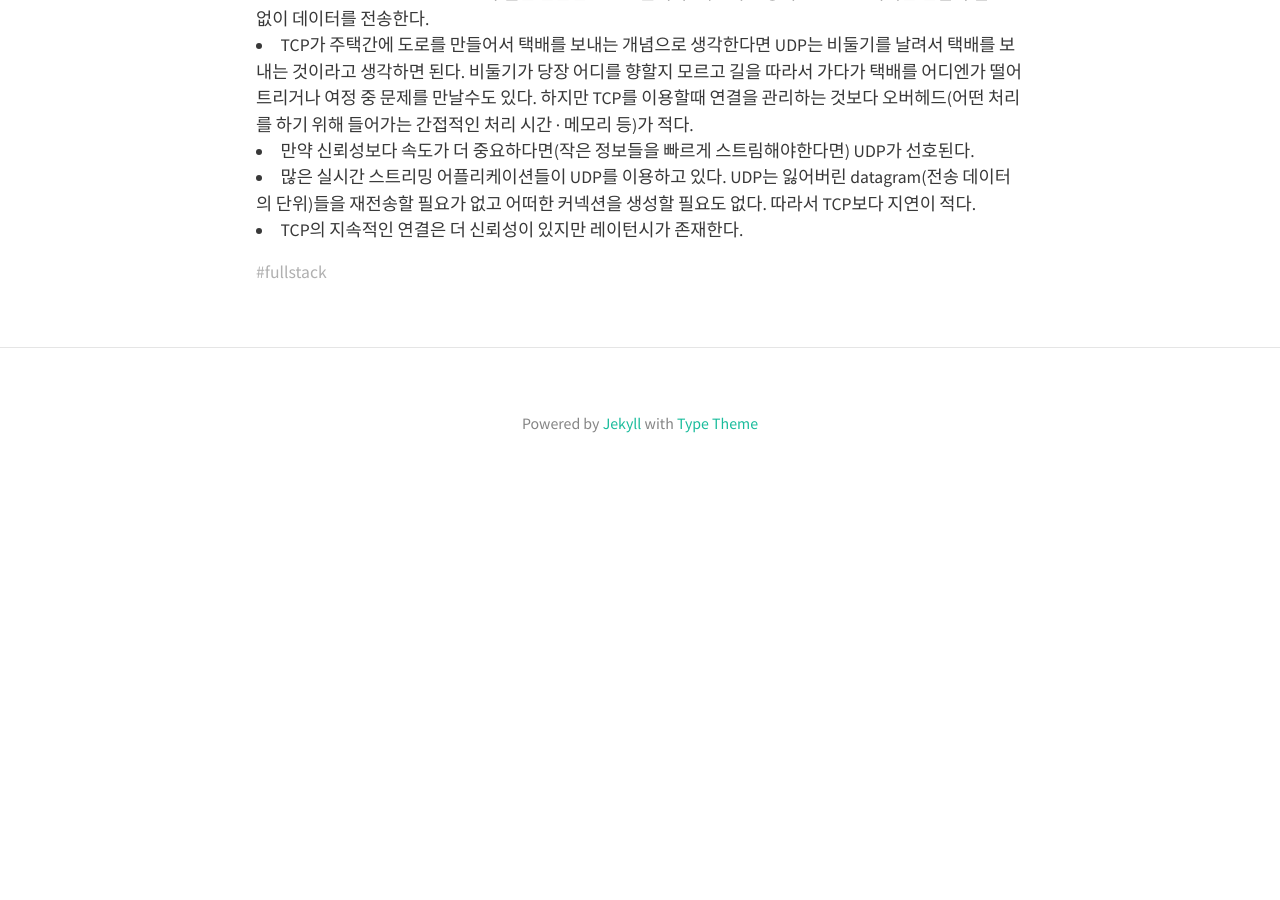
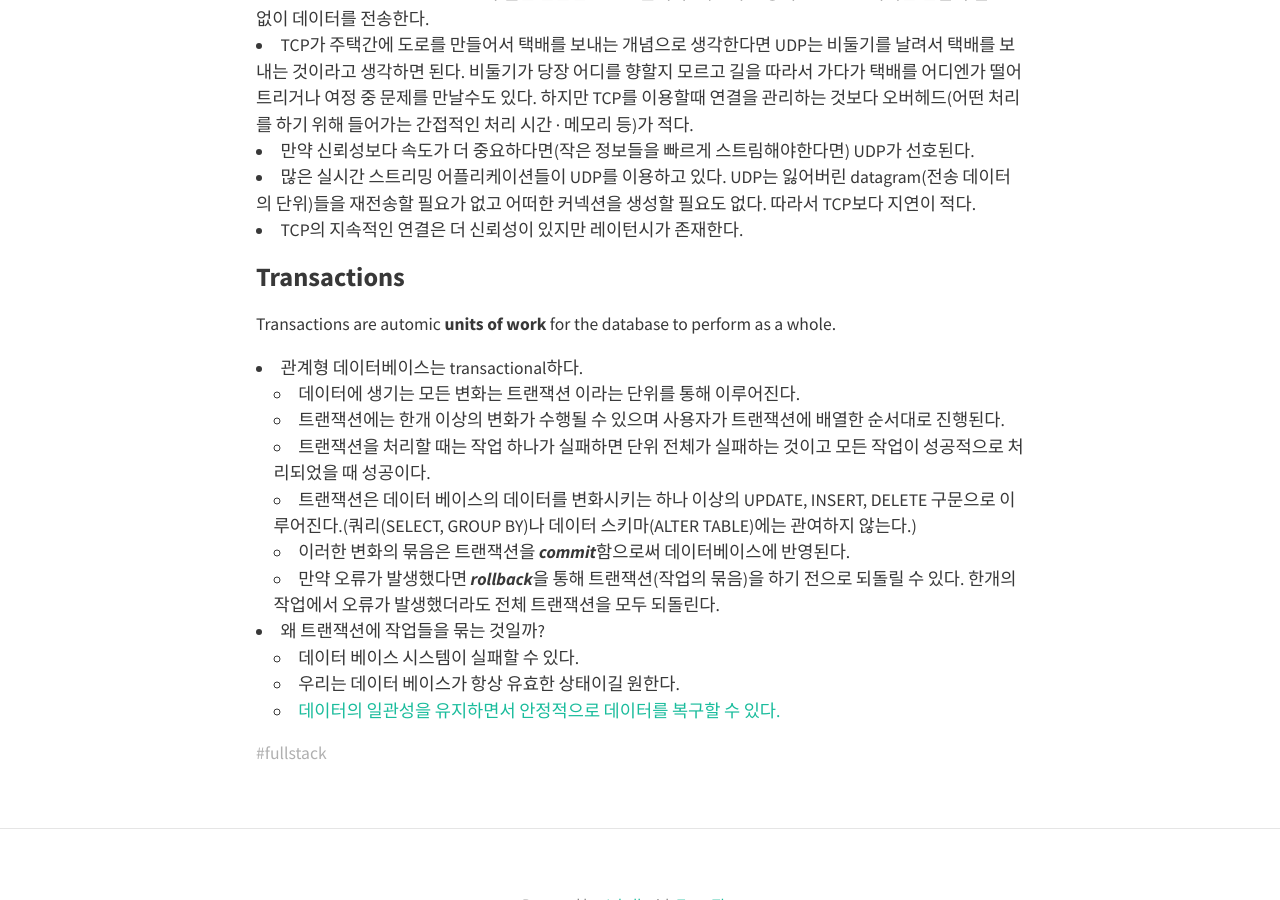
Before and after one commit to HyunlangBan/hyunlangban.github.io, a Jekyll site: the page built from _posts/2019-12-23-fullstack-1.md, in a window 1280 px wide and 900 px high, scrolled down 3196 px. Built offline with Jekyll 4.4.1, drawn with Linux system fonts in a browser that asks for light colours; nearby versions of some CDN libraries; before the commit the page ends 3696 px from its top, so only the background shows below that.

Commit message:
Update 2019-12-23-fullstack-1.md

```diff
--- a/_posts/2019-12-23-fullstack-1.md
+++ b/_posts/2019-12-23-fullstack-1.md
@@ -99,3 +99,19 @@ Web Client(다수 존재 가능) <--> Web Server <--> Database Server
 - 만약 신뢰성보다 속도가 더 중요하다면(작은 정보들을 빠르게 스트림해야한다면) UDP가 선호된다.
 - 많은 실시간 스트리밍 어플리케이션들이 UDP를 이용하고 있다. UDP는 잃어버린 datagram(전송 데이터의 단위)들을 재전송할 필요가 없고 어떠한 커넥션을 생성할 필요도 없다. 따라서 TCP보다 지연이 적다.
 - TCP의 지속적인 연결은 더 신뢰성이 있지만 레이턴시가 존재한다.
+
+### Transactions
+Transactions are automic **units of work** for the database to perform as a whole.
+
+- 관계형 데이터베이스는 transactional하다.
+  - 데이터에 생기는 모든 변화는 트랜잭션 이라는 단위를 통해 이루어진다.
+  - 트랜잭션에는 한개 이상의 변화가 수행될 수 있으며 사용자가 트랜잭션에 배열한 순서대로 진행된다.
+  - 트랜잭션을 처리할 때는 작업 하나가 실패하면 단위 전체가 실패하는 것이고 모든 작업이 성공적으로 처리되었을 때 성공이다.
+  - 트랜잭션은 데이터 베이스의 데이터를 변화시키는 하나 이상의 UPDATE, INSERT, DELETE 구문으로 이루어진다.(쿼리(SELECT, GROUP BY)나 데이터 스키마(ALTER TABLE)에는 관여하지 않는다.)
+  - 이러한 변화의 묶음은 트랜잭션을 ***commit***함으로써 데이터베이스에 반영된다.
+  - 만약 오류가 발생했다면 ***rollback***을 통해 트랜잭션(작업의 묶음)을 하기 전으로 되돌릴 수 있다. 한개의 작업에서 오류가 발생했더라도 전체 트랜잭션을 모두 되돌린다.
+
+- 왜 트랜잭션에 작업들을 묶는 것일까?
+  - 데이터 베이스 시스템이 실패할 수 있다.
+  - 우리는 데이터 베이스가 항상 유효한 상태이길 원한다.
+  - [데이터의 일관성을 유지하면서 안정적으로 데이터를 복구할 수 있다.](https://jerryjerryjerry.tistory.com/48)
```
